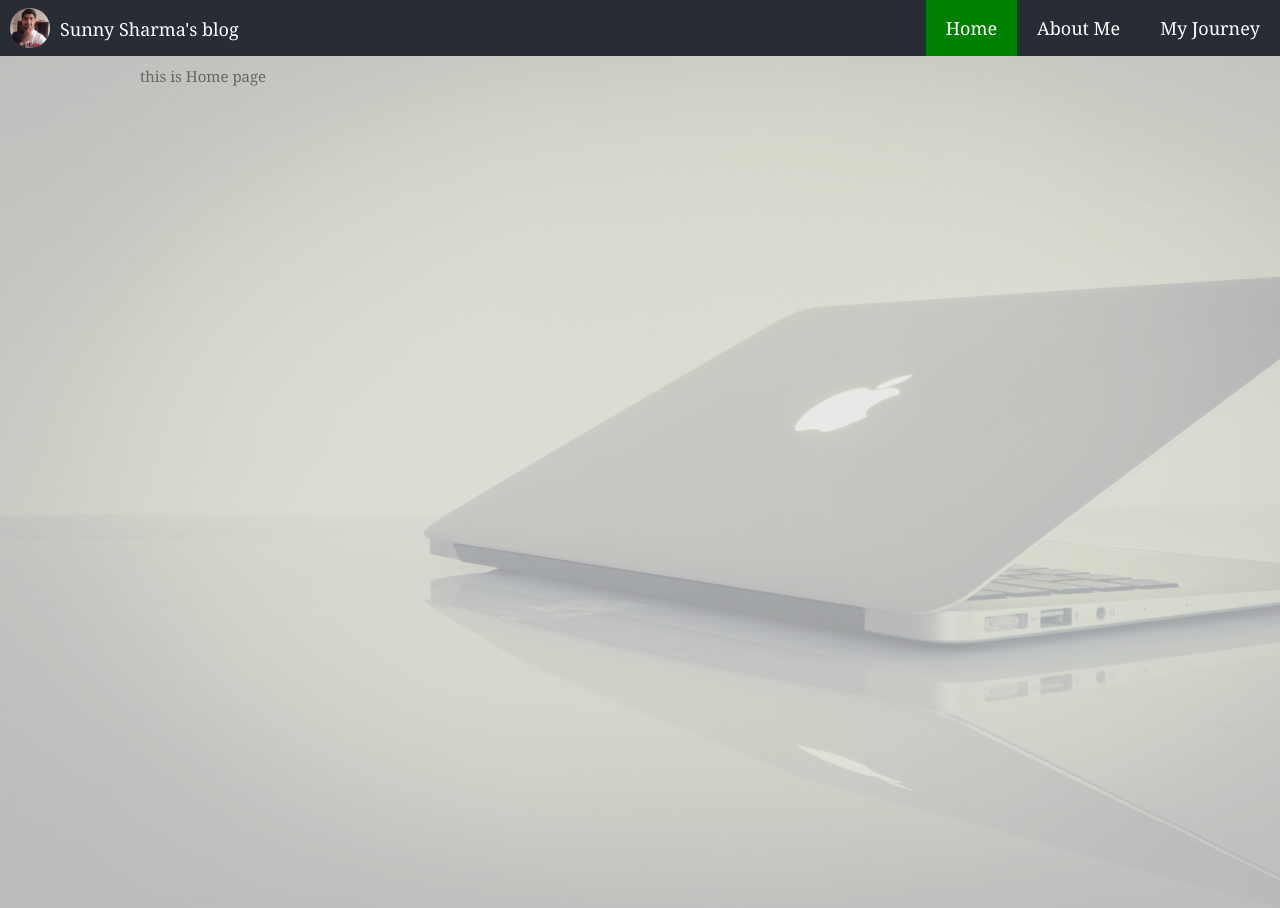
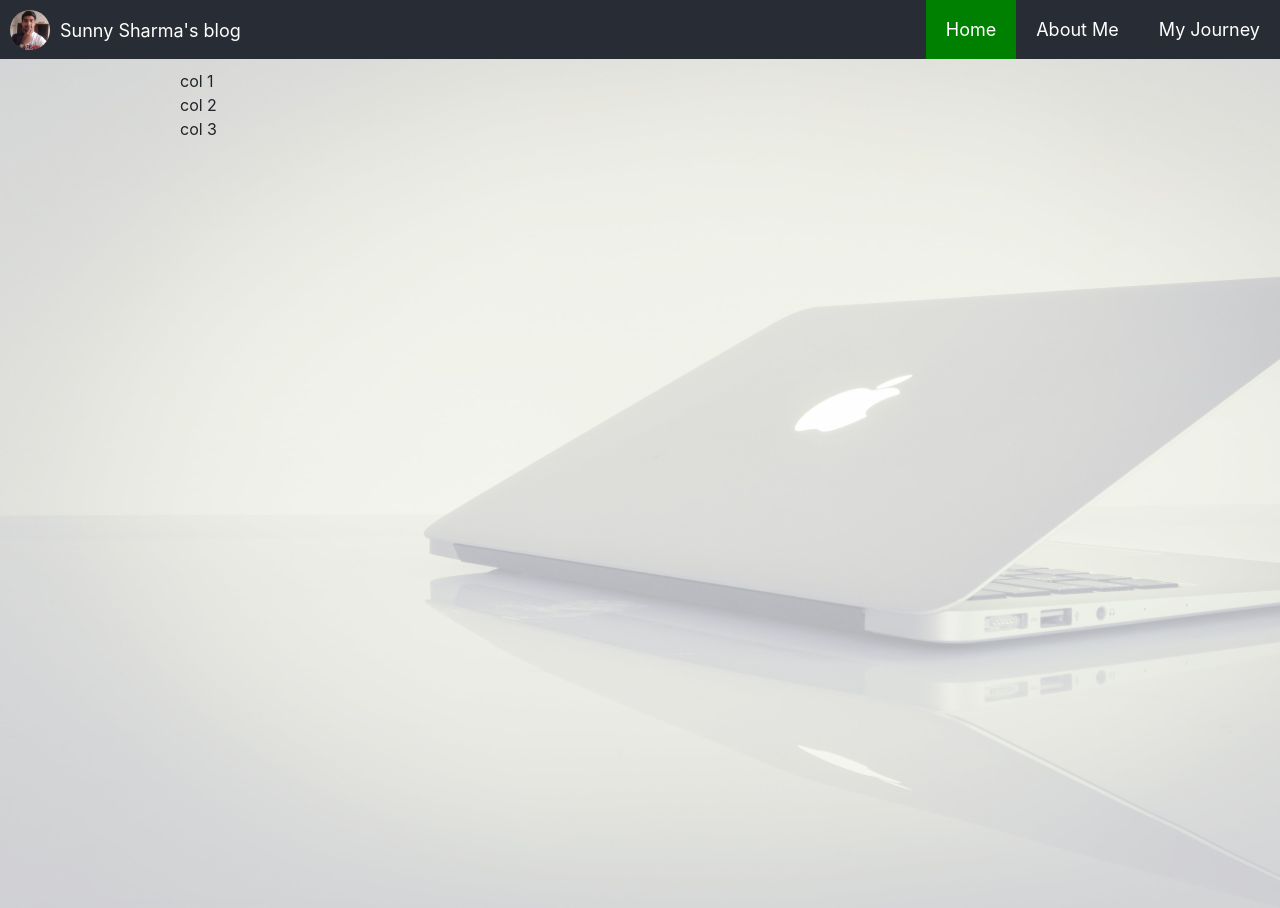
Before and after one commit to anujsharma-bbd/sunny-blog, a React (Create React App) app: page /#/home in a window 1280 px wide. Shown: the top 908 px of the page. Built offline with nearby package versions, Linux system fonts and the light colour scheme.

Commit message:
added reactstrap like bootstrap but uses Bootstrap V4 rather V3

```diff
--- a/package.json
+++ b/package.json
@@ -4,12 +4,14 @@
    "private": true,
    "dependencies": {
       "babel-polyfill": "^6.26.0",
+      "bootstrap": "^4.3.1",
       "gh-pages": "^2.0.1",
       "react": "^16.8.6",
       "react-dom": "^16.8.6",
       "react-image-gallery": "^0.8.18",
       "react-router-dom": "^5.0.1",
-      "react-scripts": "3.0.1"
+      "react-scripts": "3.0.1",
+      "reactstrap": "^8.0.0"
    },
    "scripts": {
       "start": "react-scripts start",
--- a/src/App.js
+++ b/src/App.js
@@ -1,6 +1,8 @@
 import React from 'react';
 import RouterCollection from './routes';
 import "react-image-gallery/styles/css/image-gallery.css";
+import 'bootstrap/dist/css/bootstrap.min.css';
+
 function App() {
    return (
       <div className="App">
--- a/src/components/aboutus.js
+++ b/src/components/aboutus.js
@@ -7,10 +7,8 @@ class AboutUs extends React.Component {
       const style2 = { fontSize: '20px', color: '#333333' };
       return (
          <div className="aboutus">
-            <h2><span className="abt-header">Hi, I'm Sunny</span></h2>
+            <h2 className="aboutus-header"><span className="abt-header">Hi, I'm Sunny</span></h2>
             <div className="aboutus-text">
-               <br />
-               <br />
                <br />
                <p><span style={style1}>I used to have a real job, but I found a way out. </span></p>
                <p><span style={style1}>My escape route was a side hustle business I built in my spare time&nbsp;— and you can do it too.</span></p>
--- a/src/components/home.js
+++ b/src/components/home.js
@@ -4,7 +4,17 @@ class HomeComponent extends React.Component {
    render() {
       return (
          <div className="homepage">
-            this is Home page
+            <div className="row">
+               <div className="col-sm-4 col-lg-12">
+                  col 1
+               </div>
+               <div className="col-sm-4 col-lg-12">
+                  col 2
+               </div>
+               <div className="col-sm-4 col-lg-12">
+                  col 3
+               </div>
+            </div>
          </div>
       );
    }
--- a/src/index.css
+++ b/src/index.css
@@ -1,4 +1,5 @@
 body {
+   all: unset;
    margin: 0;
    -webkit-font-smoothing: antialiased;
    -moz-osx-font-smoothing: grayscale;
@@ -11,6 +12,7 @@ body {
 }
 
 body::before {
+   all: unset;
    background-image: url('./assets/macbook.jpg');
    background-size: cover;
    background-repeat: no-repeat;
@@ -26,7 +28,7 @@ body::before {
 }
 
 .short-blog, .full-blog {
-   padding-top: 9px;
+   padding-top: 7px;
 }
 
 .short-blog {
@@ -121,8 +123,12 @@ body::before {
 
 .profile-image-large {
    position: absolute;
-   right: 0px;
+   right: 10px;
    top: -12px;
+}
+
+.aboutus-header {
+   margin-top: 20px;
 }
 
 .abt-header {
@@ -187,12 +193,16 @@ p {
       color: #333333;
       font-size: 48px;
    }
+   .aboutus-header {
+      margin-top: 0px;
+      margin-bottom: 30px
+   }
    .aboutus {
       padding-top: 50px;
    }
    .profile-image-large {
       position: absolute;
-      right: 10px;
+      right: -40px;
       top: 40px;
    }
    .profile-image-large img {
```
Also changed, not shown: 1 other file (tests, documents, lock files or other folders).
